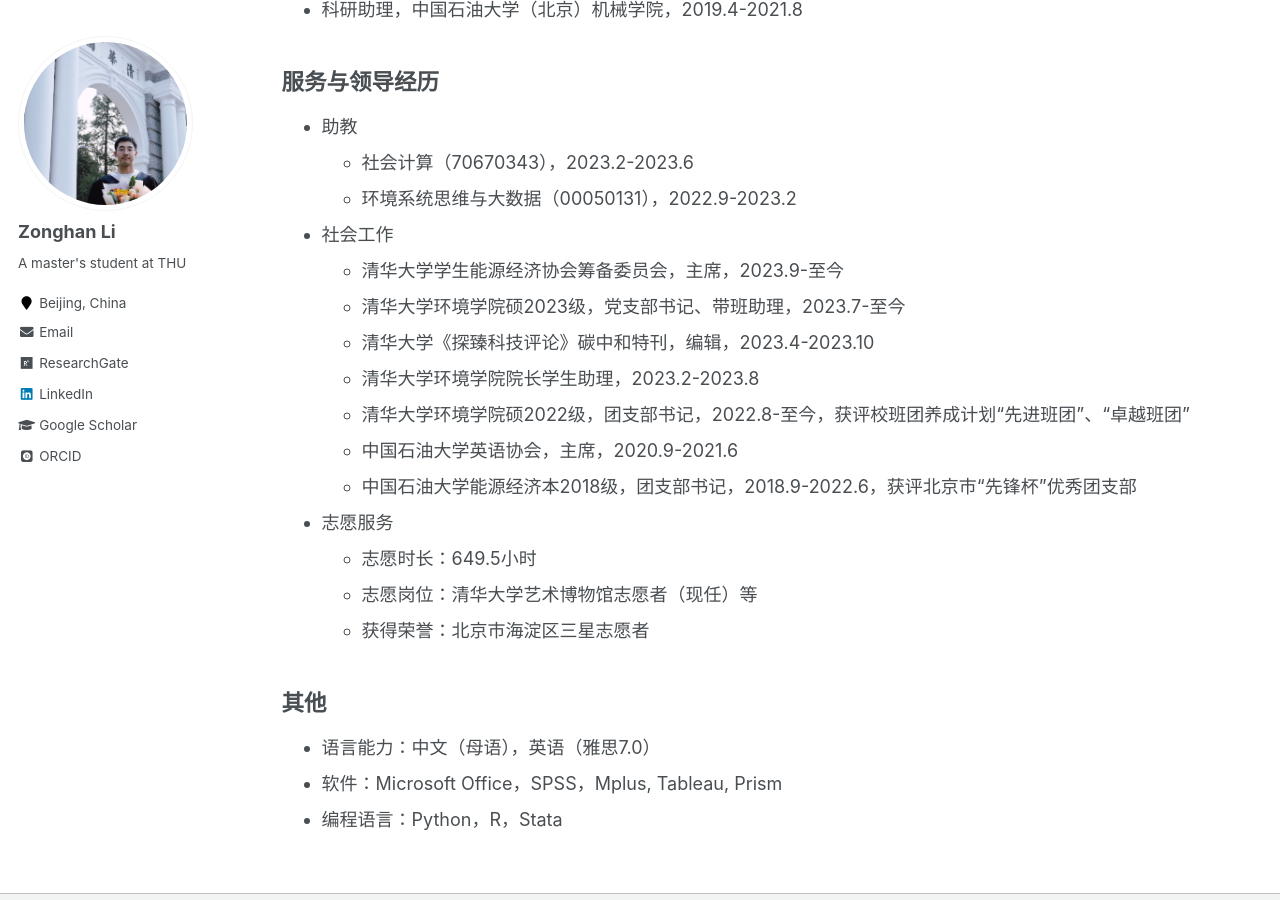
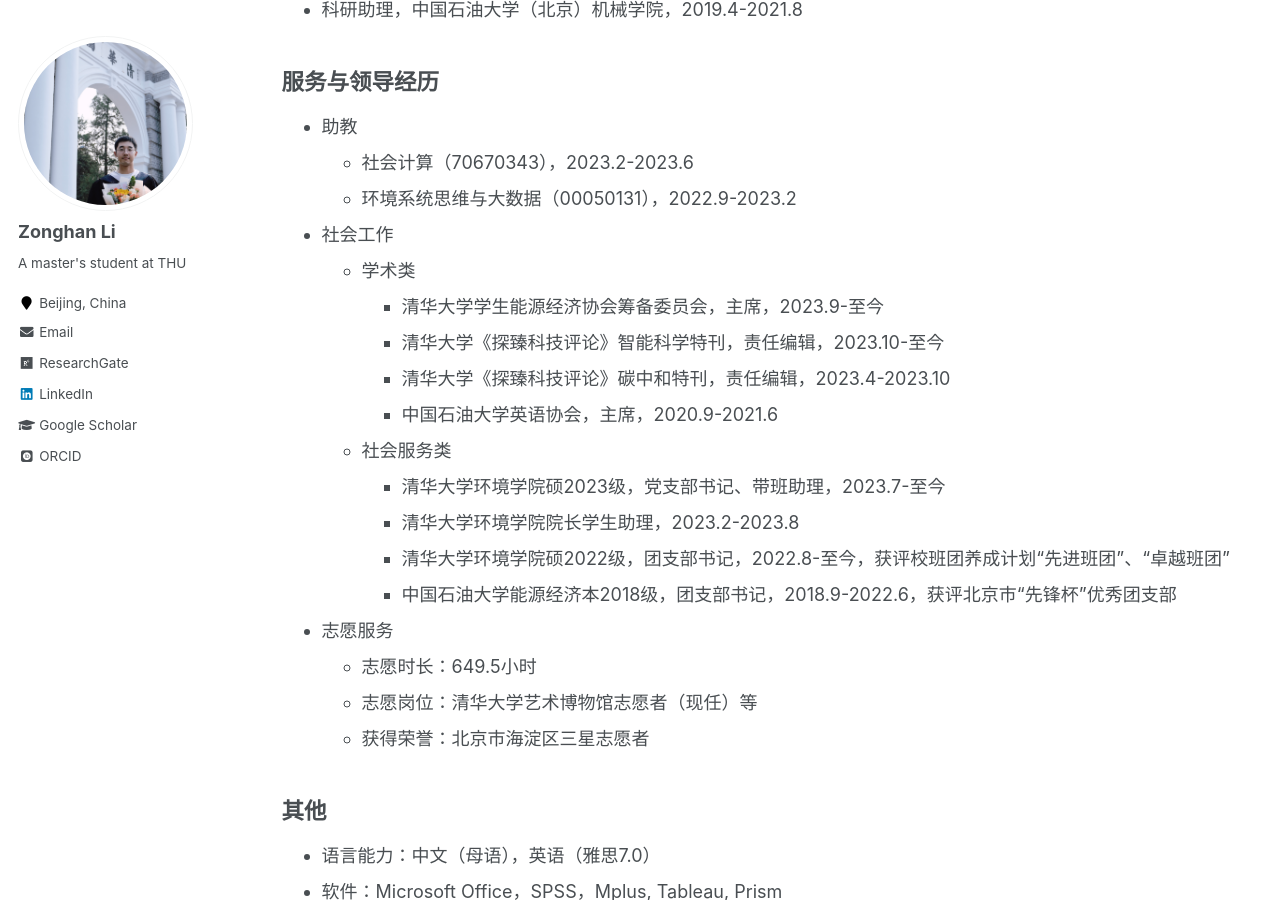
Before and after one commit to lzh3278/lzh.github.io, a Jekyll site: the page built from _pages/cv-chn.md, in a window 1280 px wide and 900 px high, scrolled down 2996 px. Built offline with Jekyll 4.4.1, drawn with Linux system fonts in a browser that asks for light colours; some web fonts are replaced.

Commit message:
Update cv-chn.md

```diff
--- a/_pages/cv-chn.md
+++ b/_pages/cv-chn.md
@@ -81,13 +81,16 @@ redirect_from:
   * 社会计算（70670343），2023.2-2023.6
   * 环境系统思维与大数据（00050131），2022.9-2023.2
 * 社会工作
-  * 清华大学学生能源经济协会筹备委员会，主席，2023.9-至今
-  * 清华大学环境学院硕2023级，党支部书记、带班助理，2023.7-至今
-  * 清华大学《探臻科技评论》碳中和特刊，编辑，2023.4-2023.10
-  * 清华大学环境学院院长学生助理，2023.2-2023.8
-  * 清华大学环境学院硕2022级，团支部书记，2022.8-至今，获评校班团养成计划“先进班团”、“卓越班团”
-  * 中国石油大学英语协会，主席，2020.9-2021.6
-  * 中国石油大学能源经济本2018级，团支部书记，2018.9-2022.6，获评北京市“先锋杯”优秀团支部
+  * 学术类
+    * 清华大学学生能源经济协会筹备委员会，主席，2023.9-至今
+    * 清华大学《探臻科技评论》智能科学特刊，责任编辑，2023.10-至今
+    * 清华大学《探臻科技评论》碳中和特刊，责任编辑，2023.4-2023.10
+    * 中国石油大学英语协会，主席，2020.9-2021.6
+  * 社会服务类
+    * 清华大学环境学院硕2023级，党支部书记、带班助理，2023.7-至今
+    * 清华大学环境学院院长学生助理，2023.2-2023.8
+    * 清华大学环境学院硕2022级，团支部书记，2022.8-至今，获评校班团养成计划“先进班团”、“卓越班团”
+    * 中国石油大学能源经济本2018级，团支部书记，2018.9-2022.6，获评北京市“先锋杯”优秀团支部
 * 志愿服务
   * 志愿时长：649.5小时
   * 志愿岗位：清华大学艺术博物馆志愿者（现任）等
```
